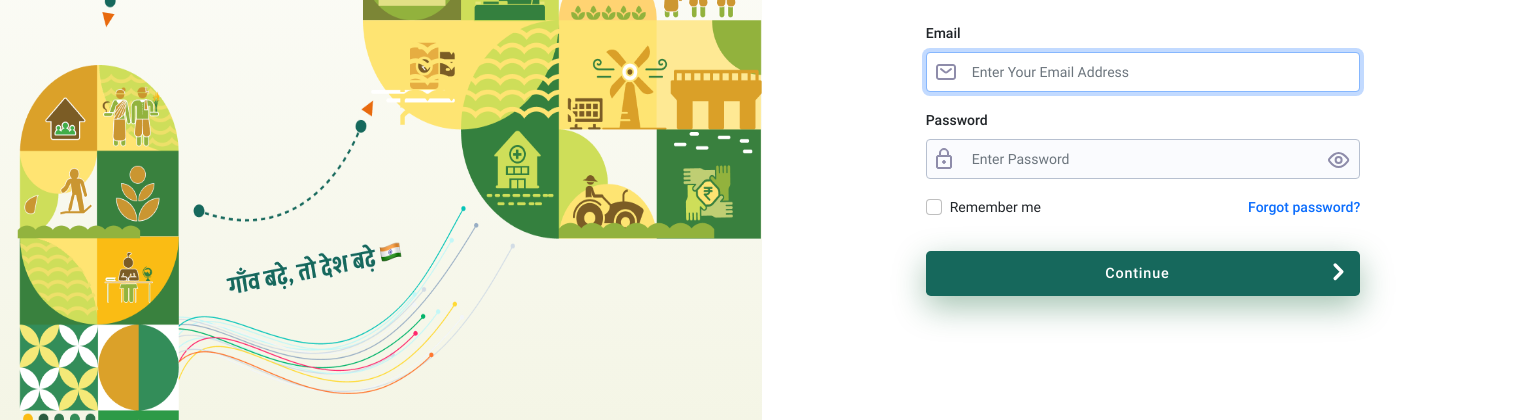
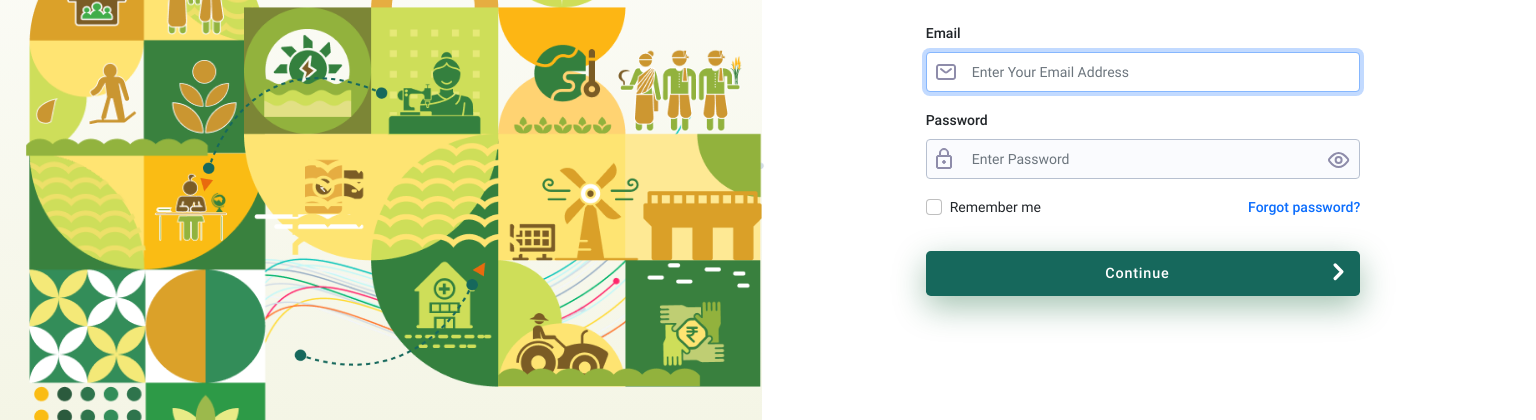
Before and after one commit to bandodkarsiddhant/login-nabard, a plain HTML site: page index.html in a window 1536 px wide. Shown: the part 303-723 px from the top of the page. Drawn offline with Linux system fonts and the light colour scheme.

Commit message:
large desk change

```diff
--- a/assets/css/login.css
+++ b/assets/css/login.css
@@ -155,6 +155,7 @@ input.form-control::placeholder {
   flex-wrap: wrap;
   left: 0;
   right: 0;
+  gap: 3px;
 }
 
 .link-wrapper a,
@@ -393,21 +394,22 @@ span {
 /* For larger desktops */
 @media (min-width: 1441px) {
   #login-asset3 {
-    height: 54vh;
-    width: 35vw;
+    height: 570px;
+    width: 798px;
   }
 
   #login-asset4 {
-    width: 26vw;
-    height: 54vh;
+    width: 518px;
+    height: 500px;
+    top: 190px;
   }
 
   #login-asset5 {
-    right: 23vw;
-    bottom: 26vh;
-    width: 20vw;
-    height: 54vh;
-    transform: rotate(2deg);
+    left: 170px;
+    top: 330px;
+    width: 324px;
+    height: 380px;
+    transform: rotate(3deg);
   }
 
   #nabard-logo {
```
